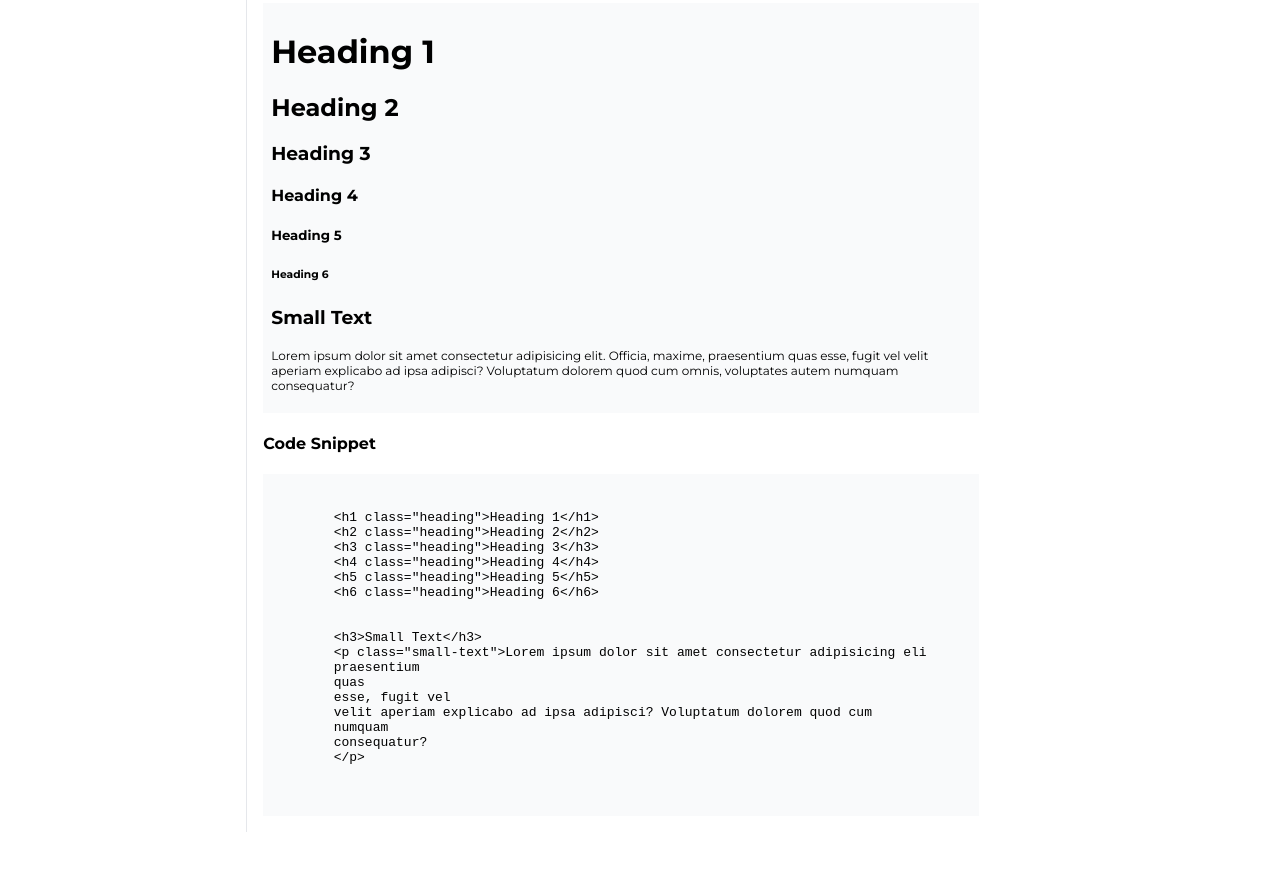
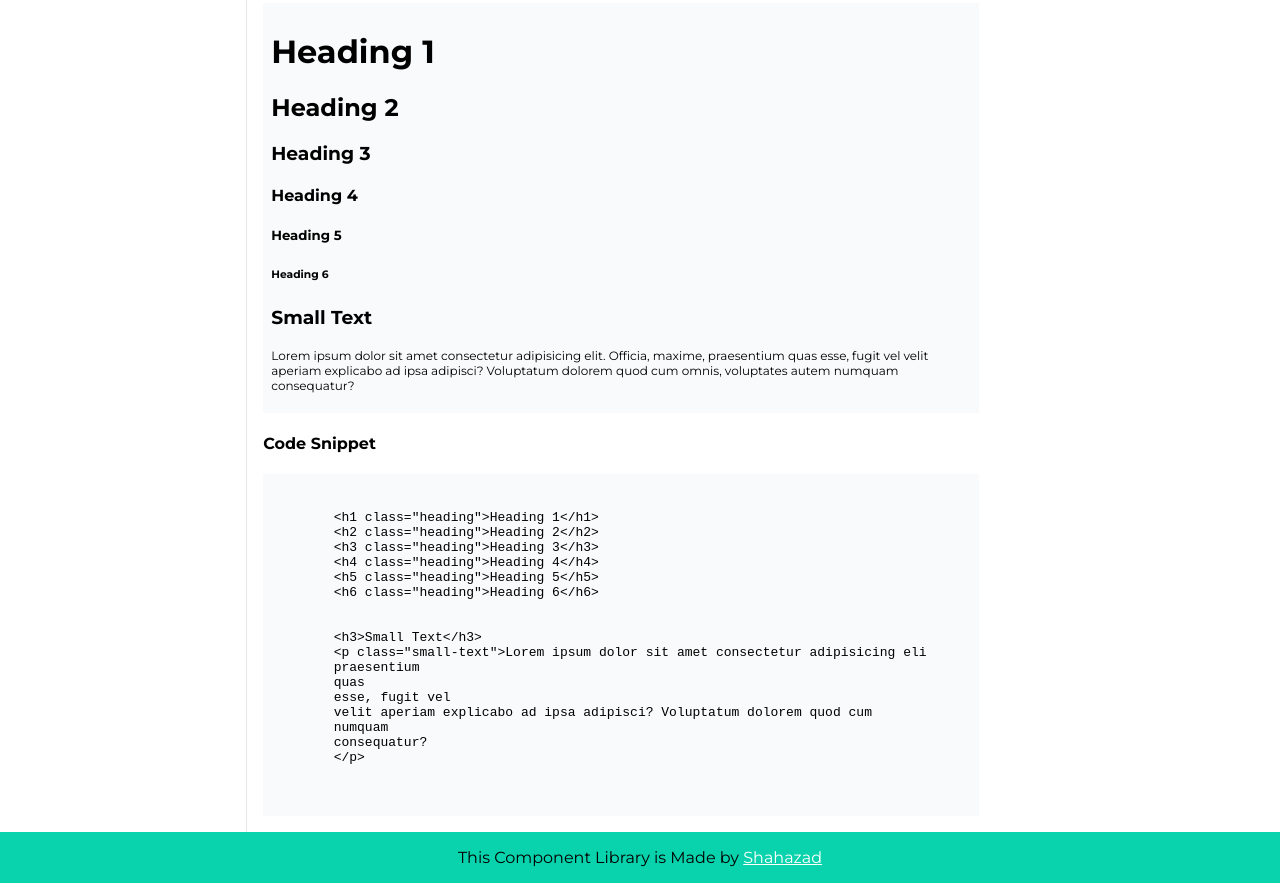
Before and after one commit to shanudjn/BuilderUI, a plain HTML site: page index.html in a window 1280 px wide. Shown: the part 7216-8099 px from the top of the page. Before the commit the page ends 8048 px from the top, so only its background shows below. Drawn offline with Linux system fonts and the light colour scheme.

Commit message:
addedf footer

```diff
--- a/index.html
+++ b/index.html
@@ -529,7 +529,9 @@
 
 
     </div>
-    <footer class="footer"></footer>
+    <footer class="footer">
+        <p>This Component Library is Made by <a href="https://twitter.com/shahazad__">Shahazad</a></p>
+    </footer>
 </body>
 
 </html>
--- a/styles/styles.css
+++ b/styles/styles.css
@@ -113,6 +113,18 @@ body{
     "footer footer footer footer";
 }
 
+.footer{
+    display: flex;
+    justify-content: center;
+    background-color: var(--primary-color);
+}
+
+.footer a{
+    color : black;
+    color: var(--white);
+
+}
+
 @media only screen and (max-width: 768px){
     .aside{
         display: none;
```
